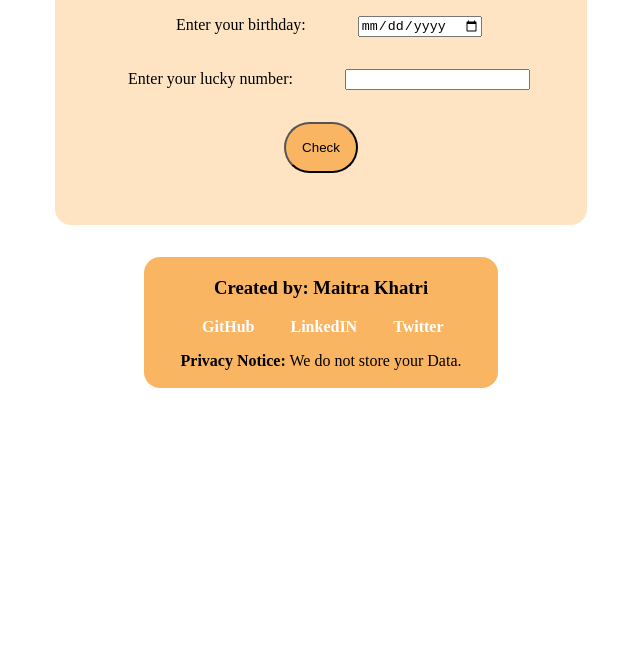
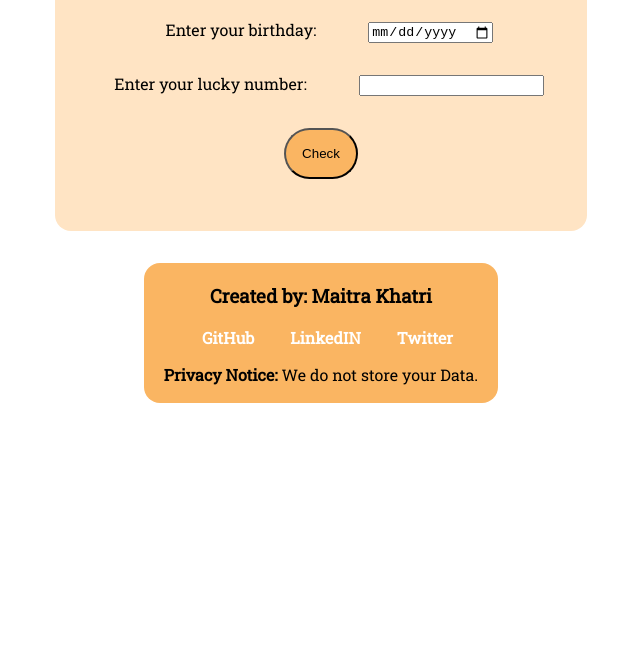
Before and after one commit to maitrakhatri/Is-your-birthday-lucky, a plain HTML site: page index.html in a window 1280 px wide. Shown: the part 128-800 px from the top of the page, without its empty margins (319-959 px from the left). Drawn offline with Linux system fonts and the light colour scheme.

Commit message:
added font

```diff
--- a/style.css
+++ b/style.css
@@ -1,3 +1,9 @@
+@import url('https://fonts.googleapis.com/css2?family=Roboto+Slab&display=swap');
+
+body{
+  font-family: 'Roboto Slab', serif;
+}
+
 .container {
     text-align: center;
     margin-left: auto;
```
